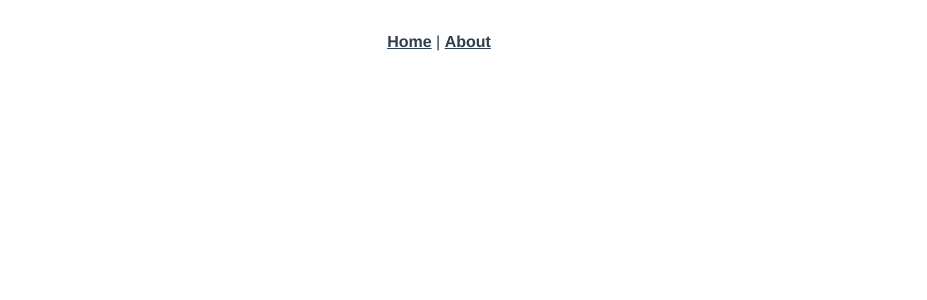
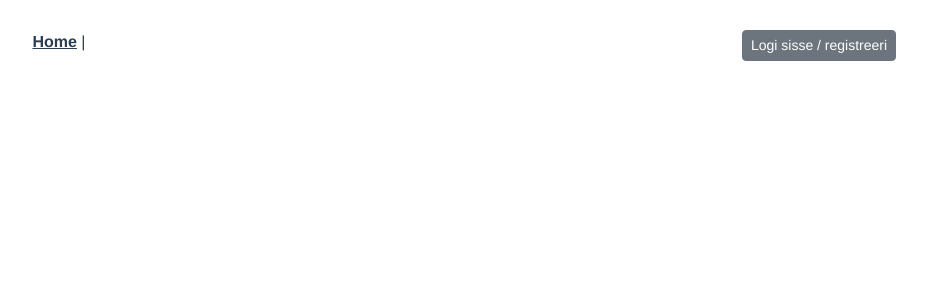
Before and after one commit to liisakanemagi/bmxfront, a Vue app: page /login in a window 1280 px wide. Before the commit this address had no page. Shown: the top 300 px of the page, without its empty margins (201-1128 px from the left). Built offline with nearby package versions, Linux system fonts and the light colour scheme.

Commit message:
FEB LOGIN WIP

```diff
--- a/src/App.vue
+++ b/src/App.vue
@@ -1,7 +1,28 @@
 <template>
-  <nav>
-    <router-link to="/">Home</router-link> |
-    <router-link to="/about">About</router-link>
-  </nav>
+  <div class="container text-center">
+    <div class="row">
+      <div class="col">
+        <nav>
+          <router-link to="/">Home</router-link> |
+
+        </nav>
+      </div>
+      <div class="col">
+        <nav>
+
+        </nav>
+      </div>
+      <div class="col">
+        <nav>
+          <router-link to="/login">
+        <button type="button" class="btn btn-secondary btn-sm">Logi sisse / registreeri</button>
+          </router-link>
+        </nav>
+      </div>
+    </div>
+  </div>
+
   <router-view/>
 </template>
+<script setup lang="ts">
+</script>
--- a/src/router/index.js
+++ b/src/router/index.js
@@ -1,5 +1,6 @@
 import { createRouter, createWebHistory } from 'vue-router'
 import HomeView from '../views/HomeView.vue'
+import loginView from "@/views/LoginView.vue";
 
 const routes = [
   {
@@ -8,14 +9,9 @@ const routes = [
     component: HomeView
   },
   {
-    path: '/about',
-    name: 'about',
-    // route level code-splitting
-    // this generates a separate chunk (about.[hash].js) for this route
-    // which is lazy-loaded when the route is visited.
-    component: function () {
-      return import(/* webpackChunkName: "about" */ '../views/AboutView.vue')
-    }
+    path: '/',
+    name: 'loginRoute',
+    component: loginView
   }
 ]
 
--- a/src/views/HomeView.vue
+++ b/src/views/HomeView.vue
@@ -1,18 +1,10 @@
 <template>
   <div class="home">
-    <img alt="Vue logo" src="../assets/logo.png">
-    <HelloWorld msg="Welcome to Your Vue.js App"/>
+
   </div>
 </template>
 
 <script>
-// @ is an alias to /src
-import HelloWorld from '@/components/HelloWorld.vue'
 
-export default {
-  name: 'HomeView',
-  components: {
-    HelloWorld
-  }
-}
+
 </script>
--- /dev/null
+++ b/src/views/LoginView.vue
@@ -0,0 +1,10 @@
+<template>
+
+</template>
+
+<script>
+export default {
+  name: 'LoginView',
+  props: {}
+}
+</script>
```
